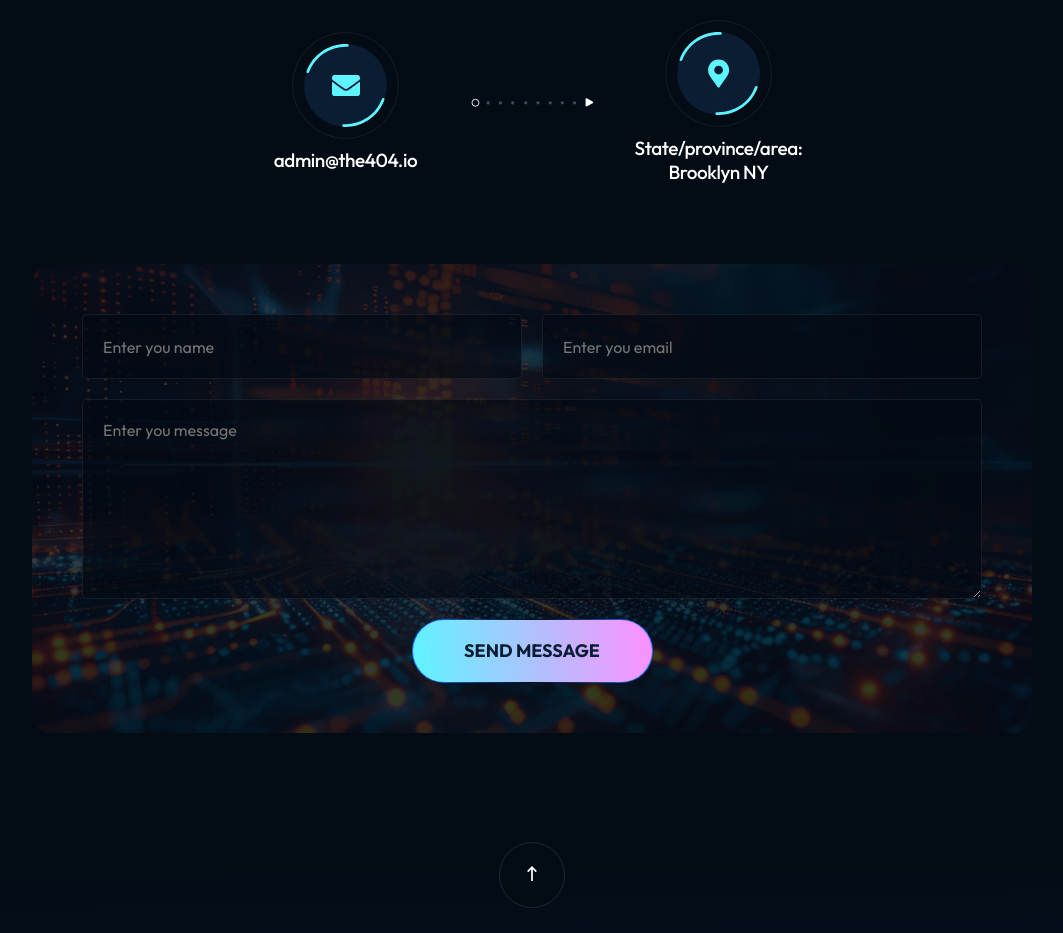
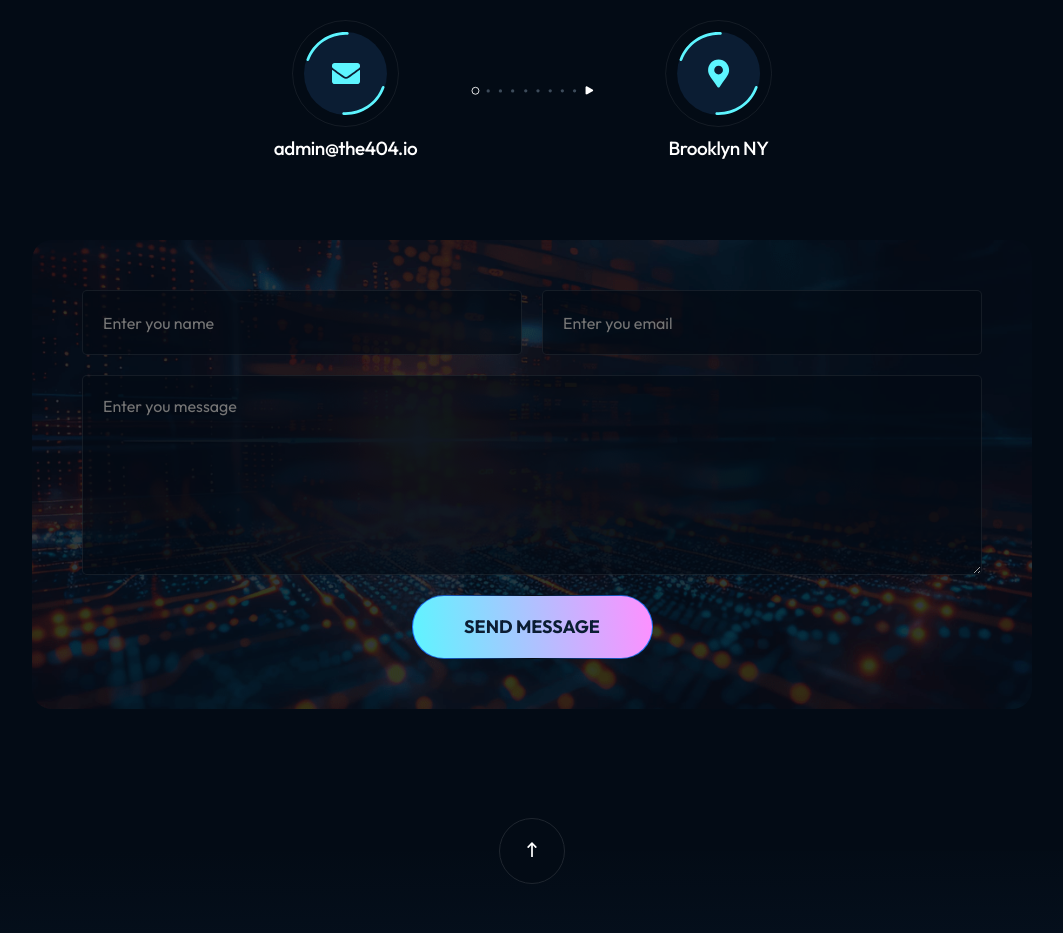
Before and after one commit to The404-organization/frontend-v3, a Next.js app: page / in a window 1280 px wide. Shown: the part 6100-7033 px from the top of the page, without its empty margins (108-1171 px from the left). Built offline with nearby package versions, Linux system fonts and the light colour scheme.

Commit message:
feat: change contact us section

```diff
--- a/src/sections/contact-us-section/contact-us-section.tsx
+++ b/src/sections/contact-us-section/contact-us-section.tsx
@@ -23,9 +23,6 @@ export const ContactUsSection = () => {
 				<div className={styles.schemaItemBlock}>
 					<LocationIcon className={styles.schemaIcon} />
 					<div>
-						<p className={styles.schemaText}>
-							State/province/area:
-						</p>
 						<p className={styles.schemaText}>Brooklyn NY</p>
 					</div>
 				</div>
```
